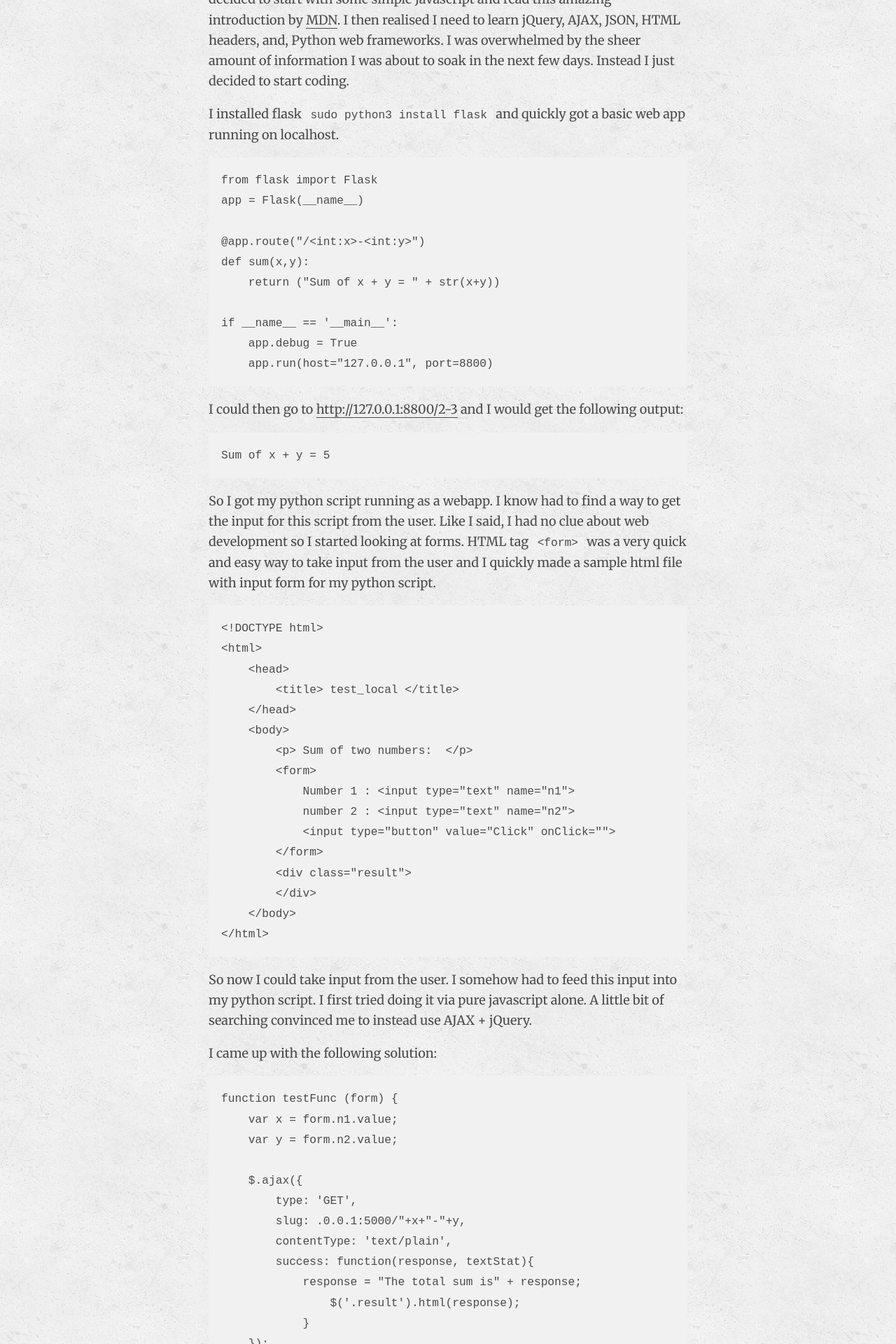
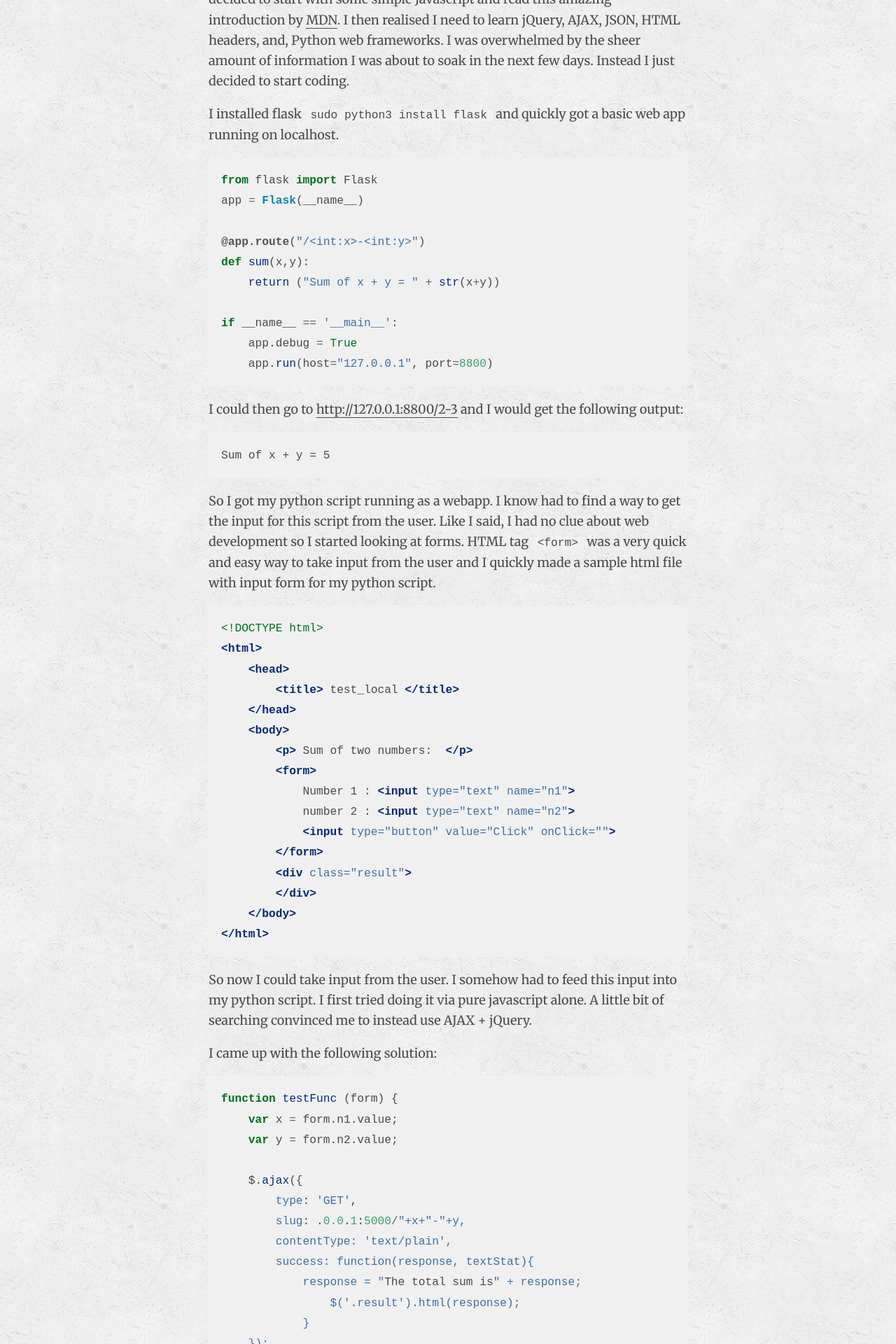
Before and after one commit to oxalorg/computableverse.com, a Jekyll site: the page built from _posts/2015-06-25-python-javascript-crossdomain-interaction.md, in a window 1280 px wide. Shown: the part 834-2754 px from the top of the page at 70% size. Built offline with Jekyll 4.4.1, drawn with Linux system fonts in a browser that asks for light colours; comment, search, counter and statistics services are not loaded.

Commit message:
Fixed syntax higlighting

```diff
--- a/_layouts/default.html
+++ b/_layouts/default.html
@@ -21,6 +21,7 @@
     <link rel="stylesheet" href="{{ site.baseurl }}/assets/css/normalize.css">
     <link rel="stylesheet" href="{{ site.baseurl }}/assets/css/sakura.css" async>
     <link rel="stylesheet" href="{{ site.baseurl }}/assets/css/custom.css" async>
+    <link rel="stylesheet" href="{{ site.baseurl }}/assets/css/friendly.css">
     <link href="/favicon.ico" rel="shortcut icon" type="image/x-icon">
 </head>
 
--- /dev/null
+++ b/assets/css/friendly.css
@@ -0,0 +1,69 @@
+.highlight .hll { background-color: #ffffcc }
+.highlight  { background: #f0f0f0; }
+.highlight .c { color: #60a0b0; font-style: italic } /* Comment */
+.highlight .err { border: 1px solid #FF0000 } /* Error */
+.highlight .k { color: #007020; font-weight: bold } /* Keyword */
+.highlight .o { color: #666666 } /* Operator */
+.highlight .ch { color: #60a0b0; font-style: italic } /* Comment.Hashbang */
+.highlight .cm { color: #60a0b0; font-style: italic } /* Comment.Multiline */
+.highlight .cp { color: #007020 } /* Comment.Preproc */
+.highlight .cpf { color: #60a0b0; font-style: italic } /* Comment.PreprocFile */
+.highlight .c1 { color: #60a0b0; font-style: italic } /* Comment.Single */
+.highlight .cs { color: #60a0b0; background-color: #fff0f0 } /* Comment.Special */
+.highlight .gd { color: #A00000 } /* Generic.Deleted */
+.highlight .ge { font-style: italic } /* Generic.Emph */
+.highlight .gr { color: #FF0000 } /* Generic.Error */
+.highlight .gh { color: #000080; font-weight: bold } /* Generic.Heading */
+.highlight .gi { color: #00A000 } /* Generic.Inserted */
+.highlight .go { color: #888888 } /* Generic.Output */
+.highlight .gp { color: #c65d09; font-weight: bold } /* Generic.Prompt */
+.highlight .gs { font-weight: bold } /* Generic.Strong */
+.highlight .gu { color: #800080; font-weight: bold } /* Generic.Subheading */
+.highlight .gt { color: #0044DD } /* Generic.Traceback */
+.highlight .kc { color: #007020; font-weight: bold } /* Keyword.Constant */
+.highlight .kd { color: #007020; font-weight: bold } /* Keyword.Declaration */
+.highlight .kn { color: #007020; font-weight: bold } /* Keyword.Namespace */
+.highlight .kp { color: #007020 } /* Keyword.Pseudo */
+.highlight .kr { color: #007020; font-weight: bold } /* Keyword.Reserved */
+.highlight .kt { color: #902000 } /* Keyword.Type */
+.highlight .m { color: #40a070 } /* Literal.Number */
+.highlight .s { color: #4070a0 } /* Literal.String */
+.highlight .na { color: #4070a0 } /* Name.Attribute */
+.highlight .nb { color: #007020 } /* Name.Builtin */
+.highlight .nc { color: #0e84b5; font-weight: bold } /* Name.Class */
+.highlight .no { color: #60add5 } /* Name.Constant */
+.highlight .nd { color: #555555; font-weight: bold } /* Name.Decorator */
+.highlight .ni { color: #d55537; font-weight: bold } /* Name.Entity */
+.highlight .ne { color: #007020 } /* Name.Exception */
+.highlight .nf { color: #06287e } /* Name.Function */
+.highlight .nl { color: #002070; font-weight: bold } /* Name.Label */
+.highlight .nn { color: #0e84b5; font-weight: bold } /* Name.Namespace */
+.highlight .nt { color: #062873; font-weight: bold } /* Name.Tag */
+.highlight .nv { color: #bb60d5 } /* Name.Variable */
+.highlight .ow { color: #007020; font-weight: bold } /* Operator.Word */
+.highlight .w { color: #bbbbbb } /* Text.Whitespace */
+.highlight .mb { color: #40a070 } /* Literal.Number.Bin */
+.highlight .mf { color: #40a070 } /* Literal.Number.Float */
+.highlight .mh { color: #40a070 } /* Literal.Number.Hex */
+.highlight .mi { color: #40a070 } /* Literal.Number.Integer */
+.highlight .mo { color: #40a070 } /* Literal.Number.Oct */
+.highlight .sa { color: #4070a0 } /* Literal.String.Affix */
+.highlight .sb { color: #4070a0 } /* Literal.String.Backtick */
+.highlight .sc { color: #4070a0 } /* Literal.String.Char */
+.highlight .dl { color: #4070a0 } /* Literal.String.Delimiter */
+.highlight .sd { color: #4070a0; font-style: italic } /* Literal.String.Doc */
+.highlight .s2 { color: #4070a0 } /* Literal.String.Double */
+.highlight .se { color: #4070a0; font-weight: bold } /* Literal.String.Escape */
+.highlight .sh { color: #4070a0 } /* Literal.String.Heredoc */
+.highlight .si { color: #70a0d0; font-style: italic } /* Literal.String.Interpol */
+.highlight .sx { color: #c65d09 } /* Literal.String.Other */
+.highlight .sr { color: #235388 } /* Literal.String.Regex */
+.highlight .s1 { color: #4070a0 } /* Literal.String.Single */
+.highlight .ss { color: #517918 } /* Literal.String.Symbol */
+.highlight .bp { color: #007020 } /* Name.Builtin.Pseudo */
+.highlight .fm { color: #06287e } /* Name.Function.Magic */
+.highlight .vc { color: #bb60d5 } /* Name.Variable.Class */
+.highlight .vg { color: #bb60d5 } /* Name.Variable.Global */
+.highlight .vi { color: #bb60d5 } /* Name.Variable.Instance */
+.highlight .vm { color: #bb60d5 } /* Name.Variable.Magic */
+.highlight .il { color: #40a070 } /* Literal.Number.Integer.Long */
```
Also changed, not shown: _posts/2017-07-01-custom-views-django-admin-plus-tutorial.md (+4 -4 lines).
